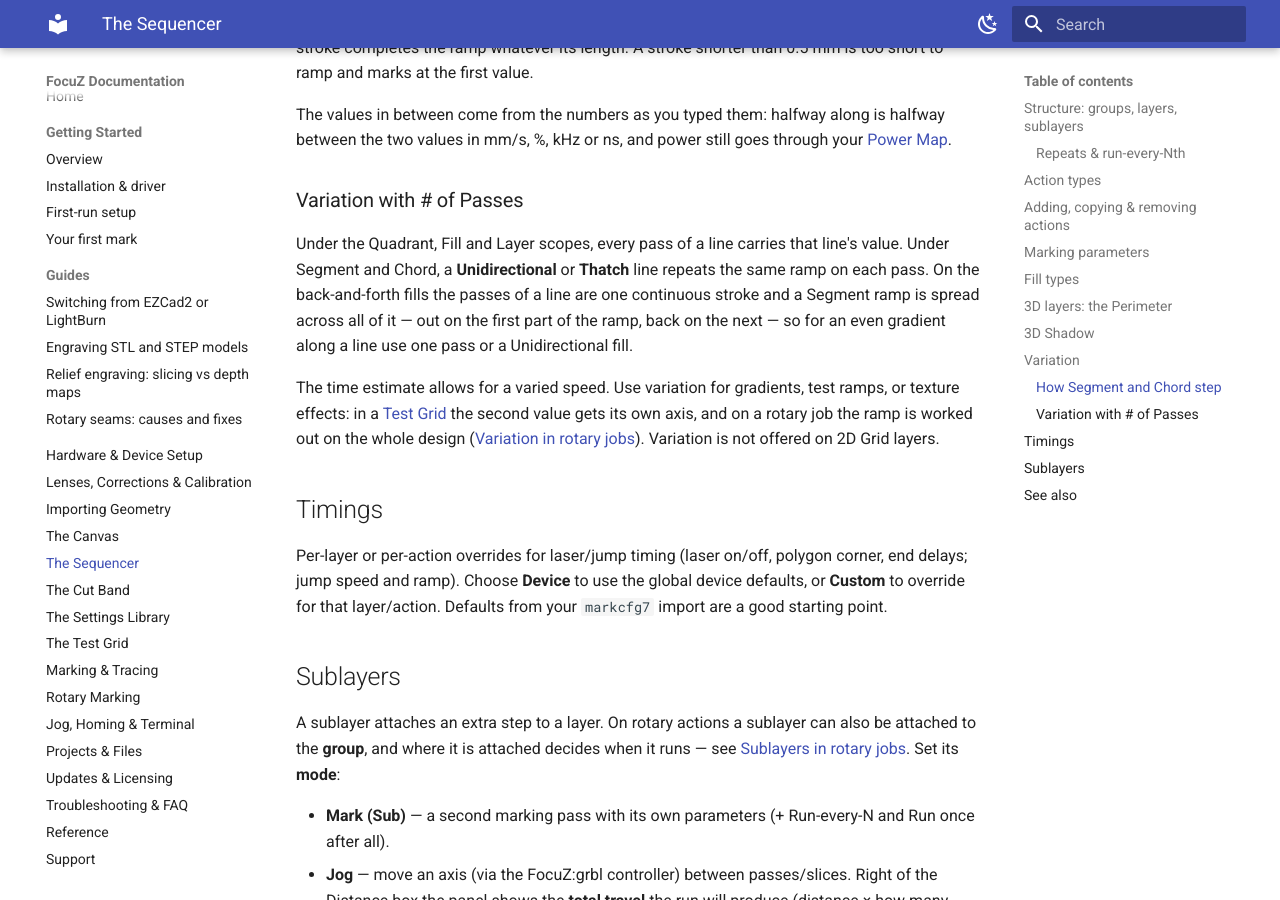
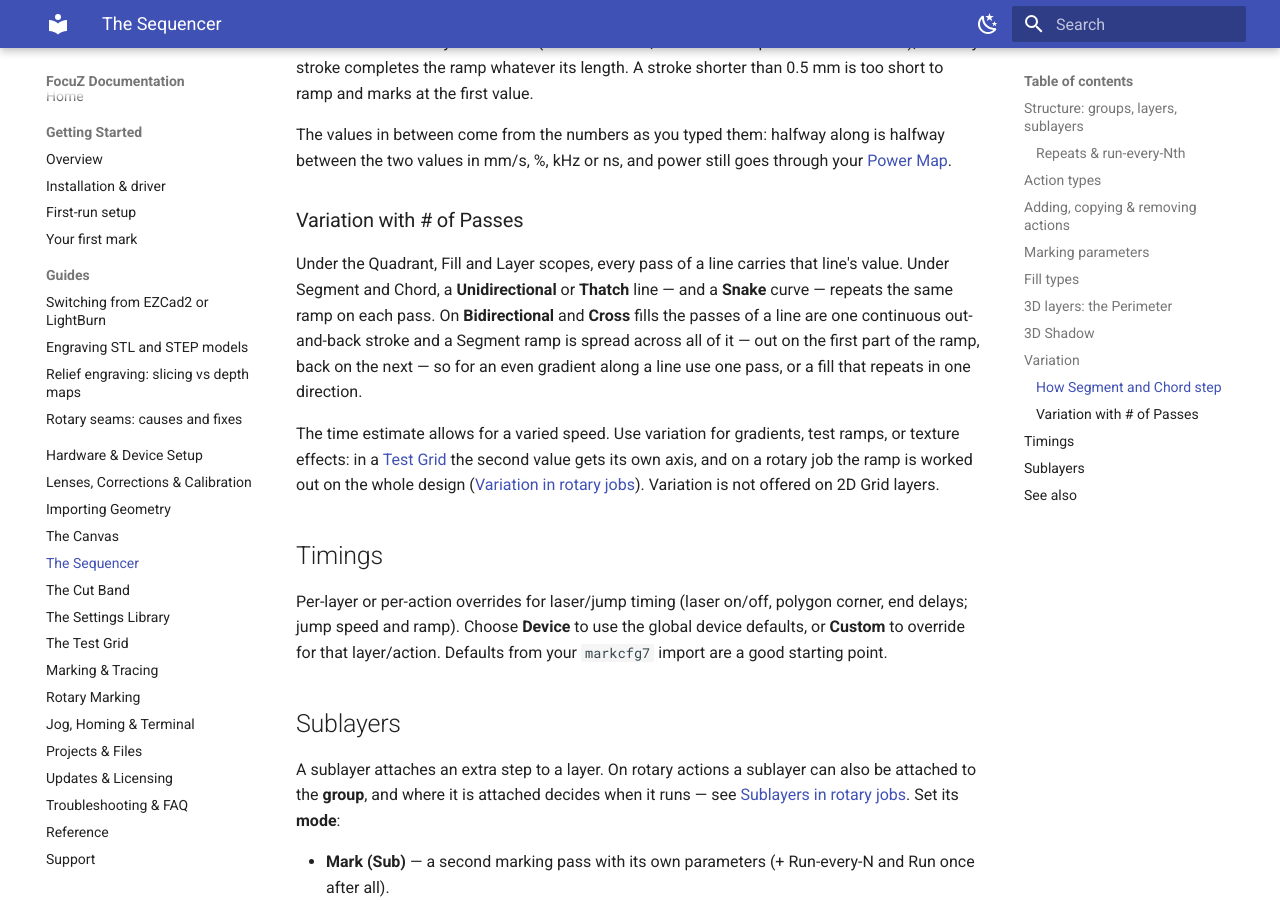
Before and after one commit to Lokahi-Shop/focuz-docs, an MkDocs documentation site: the page built from docs/sequencer.md, in a window 1280 px wide and 900 px high, scrolled down 6033 px. Built offline with MkDocs 1.6.1 and Material for MkDocs 9.7.7, drawn with Linux system fonts in a browser that asks for light colours; some of the changed text lies outside the part shown.

Commit message:
Sequencer: Snake repeats in one direction with # of Passes
Co-Authored-By: Claude Fable 5.1 <noreply@anthropic.com>

```diff
--- a/docs/sequencer.md
+++ b/docs/sequencer.md
@@ -126,7 +126,7 @@ Per layer:
 | **Power** (%) | Laser power (0–100). |
 | **Frequency** (kHz) | Pulse frequency, clamped to the device min/max. |
 | **Q-Pulse** | Pulse-width / energy-per-pulse control. |
-| **# of Passes** | Repeats each fill line (or, for a contour fill, each ring) that many times before moving on — like a per-segment pass count. **Unidirectional** and **Thatch** repeat a line in the same direction every time; the other line fills go back and forth along it. Hidden for Wobble and Hilbert, where it doesn't apply. The whole-layer pass count is **Repeat** in the layer header. |
+| **# of Passes** | Repeats each fill line (or, for a contour fill, each ring) that many times before moving on — like a per-segment pass count. **Unidirectional**, **Thatch** and **Snake** repeat in the same direction every time (a Snake fill traces its whole curve again from the start); **Bidirectional** and **Cross** go back and forth along the line. Hidden for Wobble and Hilbert, where it doesn't apply. The whole-layer pass count is **Repeat** in the layer header. |
 
 ## Fill types
 
@@ -222,10 +222,11 @@ two values in mm/s, %, kHz or ns, and power still goes through your
 ### Variation with # of Passes
 
 Under the Quadrant, Fill and Layer scopes, every pass of a line carries that line's value. Under
-Segment and Chord, a **Unidirectional** or **Thatch** line repeats the same ramp on each pass. On the
-back-and-forth fills the passes of a line are one continuous stroke and a Segment ramp is spread across
-all of it — out on the first part of the ramp, back on the next — so for an even gradient along a line
-use one pass or a Unidirectional fill.
+Segment and Chord, a **Unidirectional** or **Thatch** line — and a **Snake** curve — repeats the same
+ramp on each pass. On **Bidirectional** and **Cross** fills the passes of a line are one continuous
+out-and-back stroke and a Segment ramp is spread across all of it — out on the first part of the ramp,
+back on the next — so for an even gradient along a line use one pass, or a fill that repeats in one
+direction.
 
 The time estimate allows for a varied speed. Use variation for gradients, test ramps, or texture
 effects: in a [Test Grid](test-grid.md) the second value gets its own axis, and on a rotary job the ramp
```
